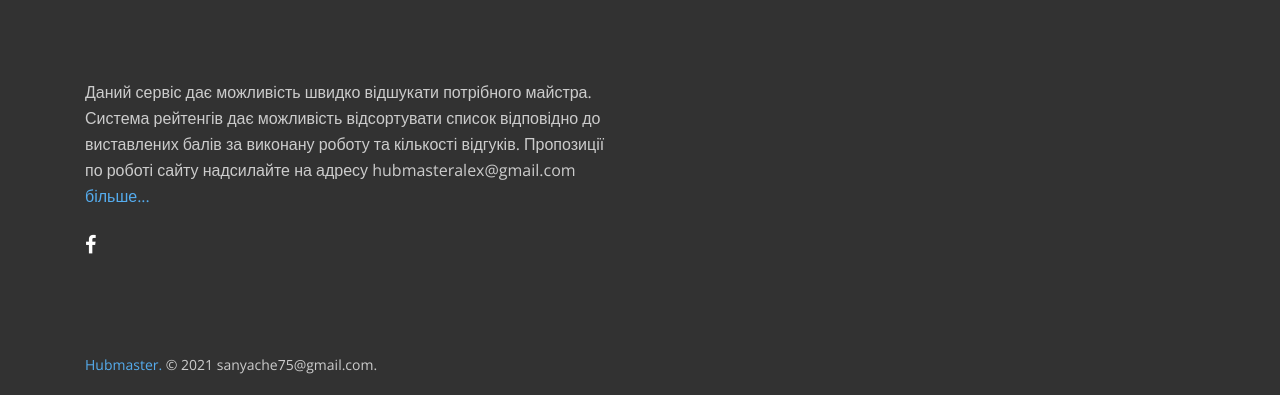
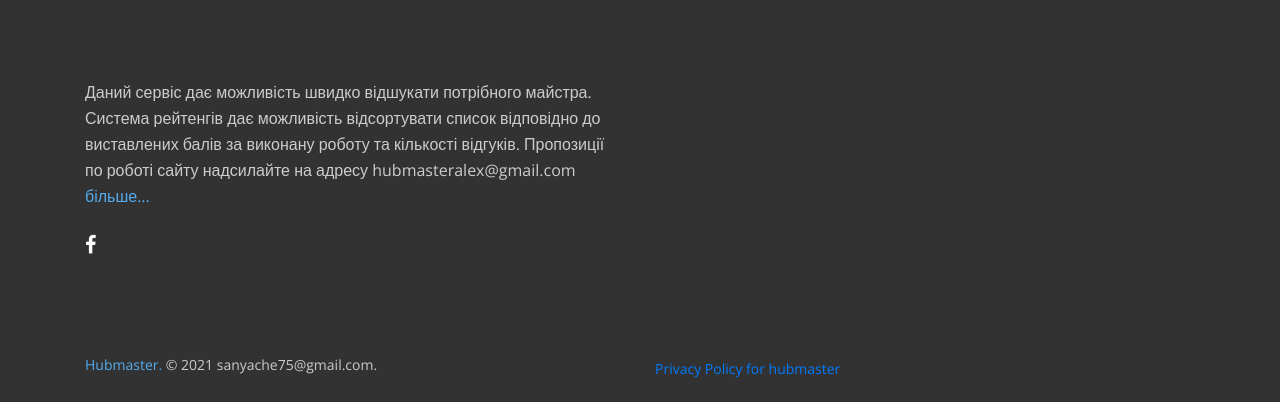
Before and after one commit to sanyache/helper, a Django app: page /user/howitworks in a window 1280 px wide. Shown: the part 1322-1724 px from the top of the page. Run offline with Django 3.2, Linux system fonts and the light colour scheme; some libraries are stand-ins or nearby versions.

Commit message:
Privacy Policy

```diff
--- a/templates/includes/footer.html
+++ b/templates/includes/footer.html
@@ -24,8 +24,11 @@
         <div class="wt-haslayout wt-footerbottom">
             <div class="container">
                 <div class="row">
-                    <div class="col-xs-12 col-sm-12 col-md-12 col-lg-12">
+                    <div class="col-xs-6 col-sm-6 col-md-6 col-lg-6">
                         <p class="wt-copyrights"><span>Hubmaster.</span> © 2021 sanyache75@gmail.com.</p>
+                    </div>
+                    <div class="col-xs-6 col-sm-6 col-md-6 col-lg-6">
+                        <a href="https://www.freeprivacypolicy.com/live/8a745fea-e111-4231-9a8b-88702918f5dc">Privacy Policy for hubmaster</a>
                     </div>
                 </div>
             </div>
```
